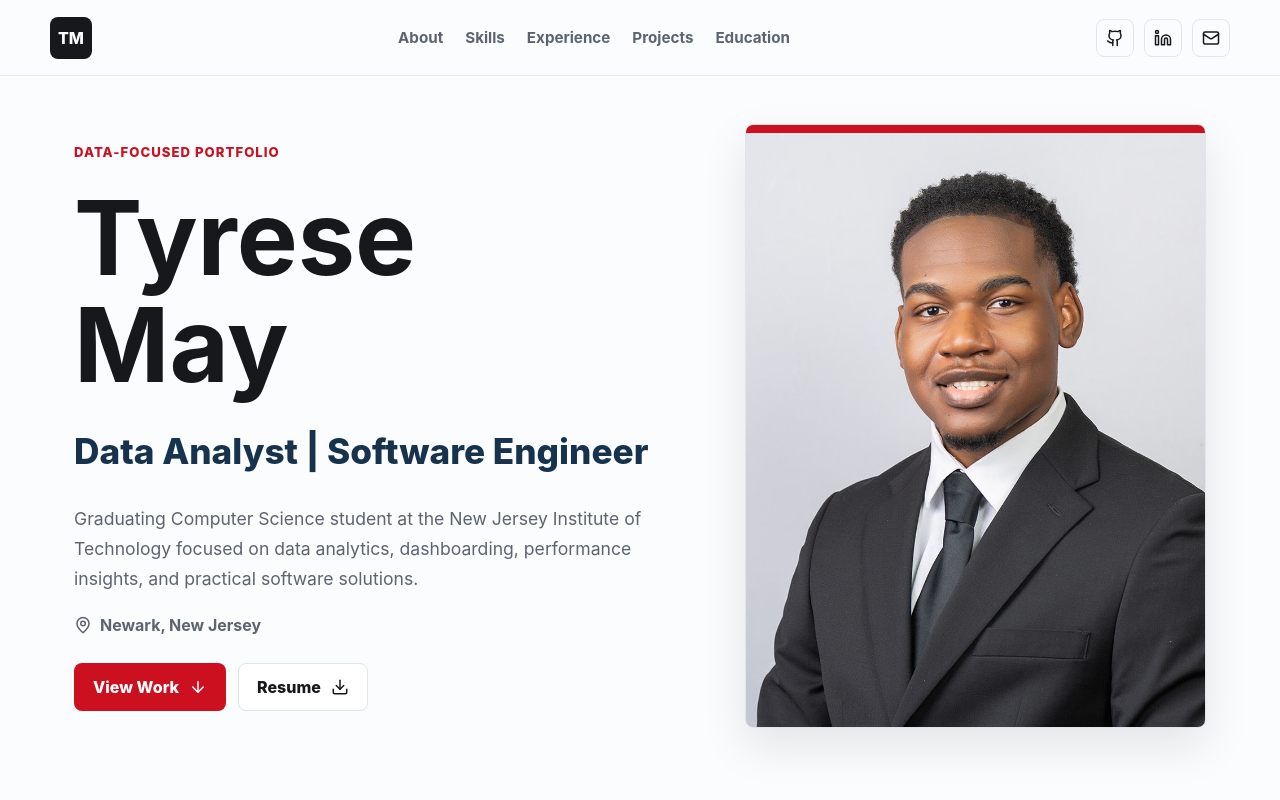
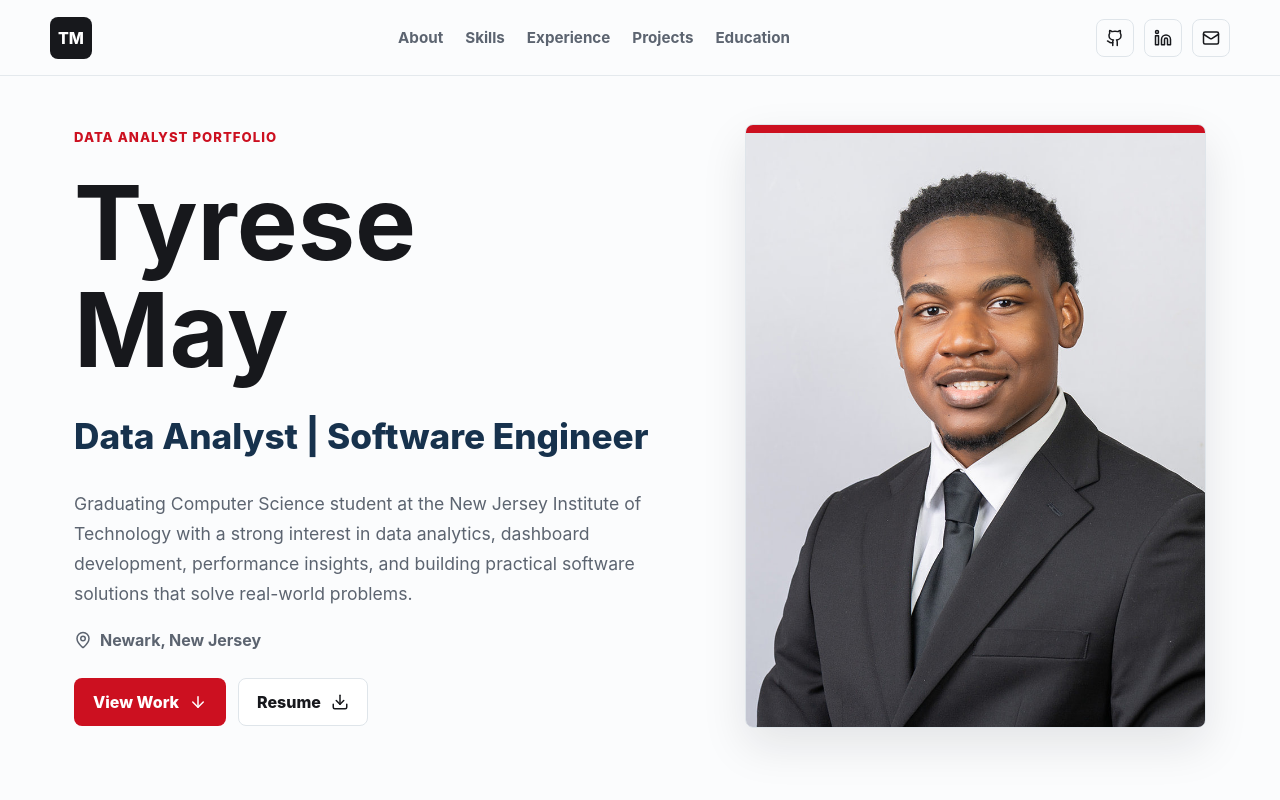
Before and after one commit to tyresejmay/Portfolio, a React (Vite) app: page / in a window 1280 px wide. Shown: the top 800 px of the page. Built offline with nearby package versions, Linux system fonts and the light colour scheme.

Commit message:
Updated Hero Section Content

```diff
--- a/src/components/sections/HeroSection.tsx
+++ b/src/components/sections/HeroSection.tsx
@@ -5,7 +5,7 @@ export function HeroSection() {
   return (
     <section className="hero-section" id="top" aria-labelledby="hero-title">
       <div className="hero-content">
-        <p className="eyebrow">Data-focused portfolio</p>
+        <p className="eyebrow">Data Analyst Portfolio</p>
         <h1 id="hero-title">{profile.name}</h1>
         <p className="hero-title">{profile.title}</p>
         <p className="hero-summary">{profile.summary}</p>
@@ -27,7 +27,7 @@ export function HeroSection() {
         </div>
       </div>
       <div className="hero-portrait" aria-label="Portrait of Tyrese May">
-        <img src={profile.headshotPath} alt="Tyrese May in a black suit" />
+        <img src={profile.headshotPath} alt="Tyrese May in a professional suit" />
       </div>
     </section>
   );
--- a/src/data/profile.ts
+++ b/src/data/profile.ts
@@ -10,7 +10,7 @@ export const profile = {
   resumePath: publicAssetPath('/resume/Tyrese-May-Resume.pdf'),
   headshotPath: publicAssetPath('/images/profile/tyrese-may-headshot.jpg'),
   summary:
-    'Graduating Computer Science student at the New Jersey Institute of Technology focused on data analytics, dashboarding, performance insights, and practical software solutions.',
+    'Graduating Computer Science student at the New Jersey Institute of Technology with a strong interest in data analytics, dashboard development, performance insights, and building practical software solutions that solve real-world problems.',
   bio:
     "I am a graduating Computer Science student at the New Jersey Institute of Technology and an aspiring data analyst and software engineer. When I'm not working on projects or sharpening my technical skills, you can find me playing basketball, in the gym, or gaming.",
 };
```
